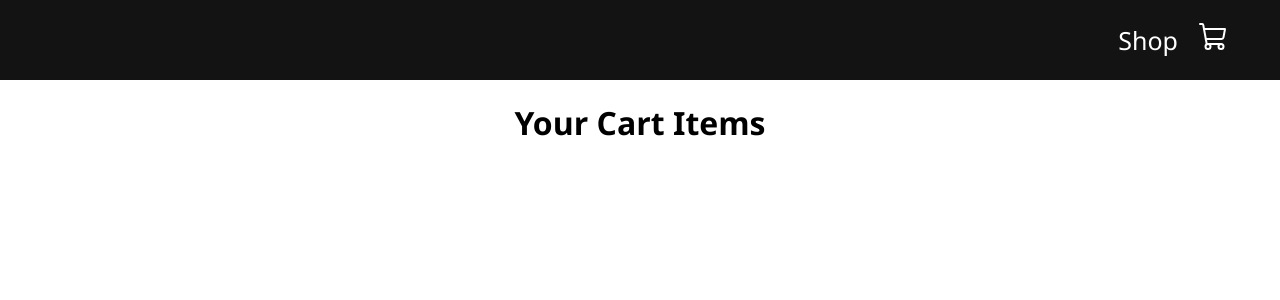
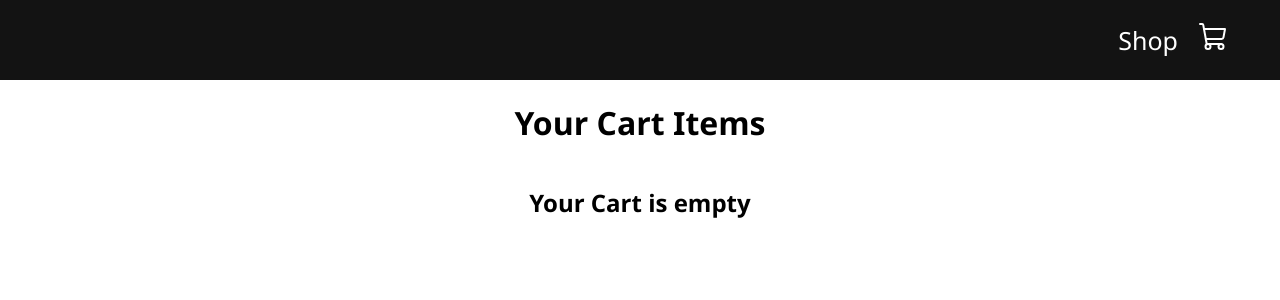
Before and after one commit to zample23/online-shop, a React (Create React App) app: page /cart in a window 1280 px wide. Shown: the top 300 px of the page. Built offline with nearby package versions, Linux system fonts and the light colour scheme.

Commit message:
All main functional done

```diff
--- a/src/context/shop-context.jsx
+++ b/src/context/shop-context.jsx
@@ -28,12 +28,25 @@ export const ShopContextProvider = (props) => {
       [itemId]: newAmount,
     }));
   };
+  const getTotalCartAmount = () => {
+    let totalAmount = 0;
+    for (const item in cartItems) {
+      if (cartItems[item] > 0) {
+        let neededProduct = PRODUCTS.find(
+          (product) => product.id === Number(item)
+        );
+        totalAmount += neededProduct.price * cartItems[item];
+      }
+    }
+    return totalAmount;
+  };
 
   const contextValue = {
     cartItems,
     addToCart,
     removeFromCart,
     updateCartItemCount,
+    getTotalCartAmount,
   };
   return (
     <ShopContext.Provider value={contextValue}>
--- a/src/pages/cart/cart.jsx
+++ b/src/pages/cart/cart.jsx
@@ -1,11 +1,14 @@
 import { useContext } from 'react';
+import { useNavigate } from 'react-router-dom';
 import { ShopContext } from '../../context/shop-context';
 import { CartItem } from './cart-item';
 import { PRODUCTS } from '../../products';
 import './cart.css';
 
 export const Cart = () => {
-  const { cartItems } = useContext(ShopContext);
+  const navigate = useNavigate();
+  const { cartItems, getTotalCartAmount } = useContext(ShopContext);
+  const totalAmount = getTotalCartAmount();
   return (
     <div className="cart">
       <div>
@@ -19,6 +22,17 @@ export const Cart = () => {
           return null;
         })}
       </div>
+      {totalAmount > 0 ? (
+        <div className="checkout">
+          <p>
+            <b>Subtotal: ${totalAmount}</b>
+          </p>
+          <button onClick={() => navigate('/')}>Continue Shopping</button>
+          <button>Checkout</button>
+        </div>
+      ) : (
+        <h2>Your Cart is empty</h2>
+      )}
     </div>
   );
 };
```
